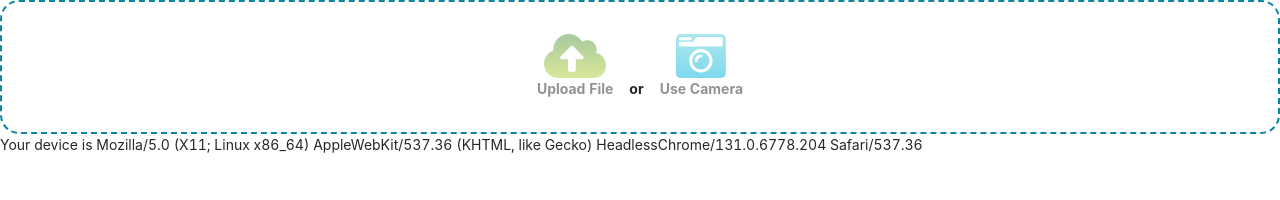
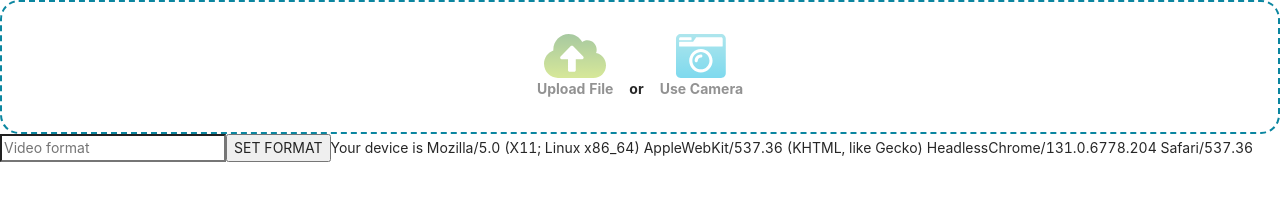
Before and after one commit to ricoarisandyw/gatsby-starter, a Gatsby site: page / in a window 1280 px wide. Built offline with nearby package versions, Linux system fonts and the light colour scheme; Gatsby itself is replaced by a stand-in of ours.

Commit message:
add mimetype mod

```diff
--- a/src/components/home/Uploader/uploader-component.jsx
+++ b/src/components/home/Uploader/uploader-component.jsx
@@ -11,7 +11,7 @@ import IconUploadDisabled from './icons/icon_upload_disable.svg';
 import IconCameraDisabled from './icons/icon_camera_disable.svg';
 
 function useDevice() {
-  const MOBILE = ['iphone', 'android', 'mac'];
+  const MOBILE = ['iphone', 'android'];
 
   const [device, setDevice] = React.useState('Loading...');
   const [isPhone, setIsPhone] = React.useState(false);
@@ -54,6 +54,8 @@ export default function UploadFile(props) {
     mode, instructions, onUpload, limit, frame,
   } = props;
 
+  const [formatText, setFormatText] = React.useState('');
+  const [format, setFormat] = React.useState('');
   const [device, isPhone] = useDevice();
   const [showWebcam, setShowWebcam] = React.useState(false);
   const uploadFileRef = React.createRef();
@@ -130,6 +132,14 @@ export default function UploadFile(props) {
     });
   };
 
+  const handleFormatChange = (e) => {
+    setFormatText(e.target.value);
+  };
+
+  const submitFormat = () => {
+    setFormat(formatText);
+  };
+
   const renderFile = props.files.map((file, i) => <File key={`uploaded_file_${i}`} type={file.type} src={file.binary} onDelete={() => onDelete(i)} />);
 
   return (
@@ -141,7 +151,6 @@ export default function UploadFile(props) {
           <img alt="upload_icon" className="uploader-icon" src={fileReachLimit ? IconUploadDisabled : IconUpload} />
           <span className="uploader-label">Upload File</span>
         </div>
-        {!isPhone && (
         <>
           <span className="uploader-label">or</span>
           <div aria-hidden="true" className="uploader-icon-container" onClick={openWebcam}>
@@ -149,10 +158,12 @@ export default function UploadFile(props) {
             <span className="uploader-label">Use Camera</span>
           </div>
         </>
-        )}
       </div>
+      {format}
+      <input onChange={handleFormatChange} type="text" placeholder="Video format" />
+      <button type="button" onClick={submitFormat}>SET FORMAT</button>
       {`Your device is ${device}`}
-      {showWebcam && <Camera frame={frame} key="camera" instructions={instructions} mode={mode} onClose={closeWebcam} onDone={done} />}
+      {showWebcam && <Camera format={format} frame={frame} key="camera" instructions={instructions} mode={mode} onClose={closeWebcam} onDone={done} />}
     </>
   );
 }
--- a/src/components/home/camera-component.jsx
+++ b/src/components/home/camera-component.jsx
@@ -56,7 +56,7 @@ export default function Camera(props) {
     try {
       if (webcamRef.current && webcamRef.current.stream) {
         mediaRecorderRef.current = new MediaRecorder(webcamRef.current.stream, {
-          mimeType: 'video/webm;codecs=h264',
+          mimeType: props.format || 'video/webm;codecs=h264',
         });
         mediaRecorderRef.current.addEventListener('dataavailable', handleDataAvailable);
         mediaRecorderRef.current.start();
@@ -125,7 +125,10 @@ export default function Camera(props) {
   return (
     <div className="camera-container">
       <div className="camera-modal show">
-        <div className="camera-instructions">{instructions[instructionIndex]}</div>
+        <div className="camera-instructions">
+          {' '}
+          {instructions[instructionIndex]}
+        </div>
         <div className="camera-frame">{frame !== 'none' && frame !== 'card' && <img src={frameCamera} alt="camera-frame" />}</div>
         <div className="camera">
           {!cameraStatus ? (
```
